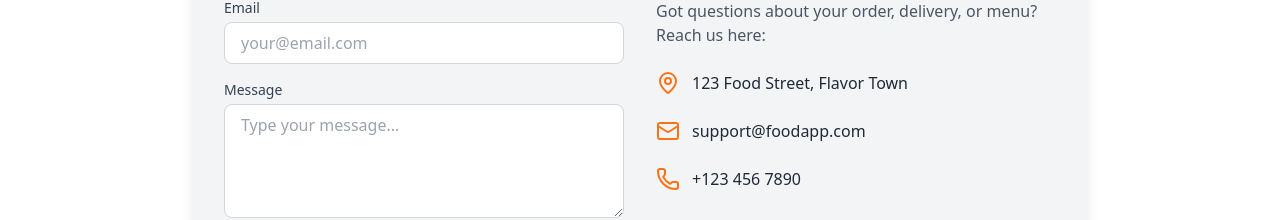
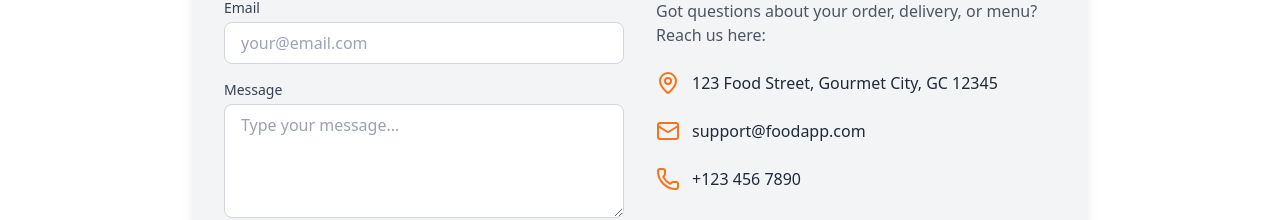
Before and after one commit to 2729samruddhi/namsteReact, a React (Vite) app: page /contact in a window 1280 px wide. Shown: the part 338-558 px from the top of the page. Built offline with nearby package versions, Linux system fonts and the light colour scheme.

Commit message:
added toast to contact and payment

```diff
--- a/package.json
+++ b/package.json
@@ -35,6 +35,7 @@
     "lucide-react": "^0.541.0",
     "react": "^19.1.0",
     "react-dom": "^19.1.0",
+    "react-hot-toast": "^2.6.0",
     "react-redux": "^9.2.0",
     "react-router": "^7.8.2",
     "react-router-dom": "^7.8.2"
--- a/src/App.js
+++ b/src/App.js
@@ -13,6 +13,7 @@ import { Provider } from "react-redux";
 import appStore from "./utils/appStore";
 import Cart from "./components/Cart";
 import Footer from "./components/Footer";
+import { Toaster } from "react-hot-toast";
 
 const Grocery = lazy(()=>import("./components/Grocery"))
 
@@ -40,6 +41,7 @@ const AppLayout = () => {
 
           {/* ✅ Conditionally render Footer */}
           {showFooterRoutes.includes(location.pathname) && <Footer/>}
+           <Toaster  position="top-center"c reverseOrder={false} /> {/* ✅ Toasts */}
         </div>
      </UserContexts.Provider>
      </Provider>
--- a/src/components/Contact.js
+++ b/src/components/Contact.js
@@ -1,7 +1,12 @@
 import React from "react";
 import { Phone, Mail, MapPin } from "lucide-react";
+import toast from "react-hot-toast";
 
 const Contact = () => {
+
+  const handleSubmit=()=>{
+    toast.success("meassage send successfully...")
+  }
   return (
     <>
       <div className=" bg-gradient-to-b flex items-center justify-center p-8">
@@ -48,9 +53,10 @@ const Contact = () => {
               </div>
 
               <button
+                onClick={handleSubmit}
                 type="submit"
-                className="w-full bg-orange-500 text-white font-semibold py-2 px-4 rounded-lg shadow hover:bg-orange-600 transition"
-              >
+                className="w-full bg-orange-500 text-white font-semibold py-2 px-4 rounded-lg shadow hover:bg-orange-600
+                 transition" >
                 Send Message
               </button>
             </form>
@@ -64,7 +70,7 @@ const Contact = () => {
 
               <div className="flex items-center space-x-3 text-gray-800 font-medium">
                 <MapPin className="text-orange-500" />
-                <span>123 Food Street, Flavor Town</span>
+                <span>123 Food Street, Gourmet City, GC 12345</span>
               </div>
 
               <div className="flex items-center space-x-3 text-gray-800 font-medium">
@@ -80,10 +86,7 @@ const Contact = () => {
           </div>
         </div>
       </div>
-
-
     </>
   );
 };
-
 export default Contact;
--- a/src/components/PaymentSummary.js
+++ b/src/components/PaymentSummary.js
@@ -1,6 +1,11 @@
 import React from "react";
+import toast from "react-hot-toast";
 
 const PaymentSummary = ({ totalAmount }) => {
+   const handlePaymentClick = () => {
+    toast.success(" Order placed successfully!");
+  };
+
   return (
     <div className="bg-white shadow-lg rounded-2xl p-6 sticky top-20">
       <h2 className="text-xl font-bold mb-3">Order Summary</h2>
@@ -20,7 +25,8 @@ const PaymentSummary = ({ totalAmount }) => {
         <span>Total</span>
         <span>₹{totalAmount + 30}</span>
       </div>
-      <button className="mt-4 w-full bg-green-600 text-white py-2 rounded-lg font-semibold hover:bg-green-500">
+      <button className="mt-4 w-full bg-green-600 text-white py-2 rounded-lg font-semibold hover:bg-green-500"
+       onClick={handlePaymentClick}>
         Proceed to Checkout
       </button>
     </div>
```
Also changed, not shown: 1 other file (tests, documents, lock files or other folders).
